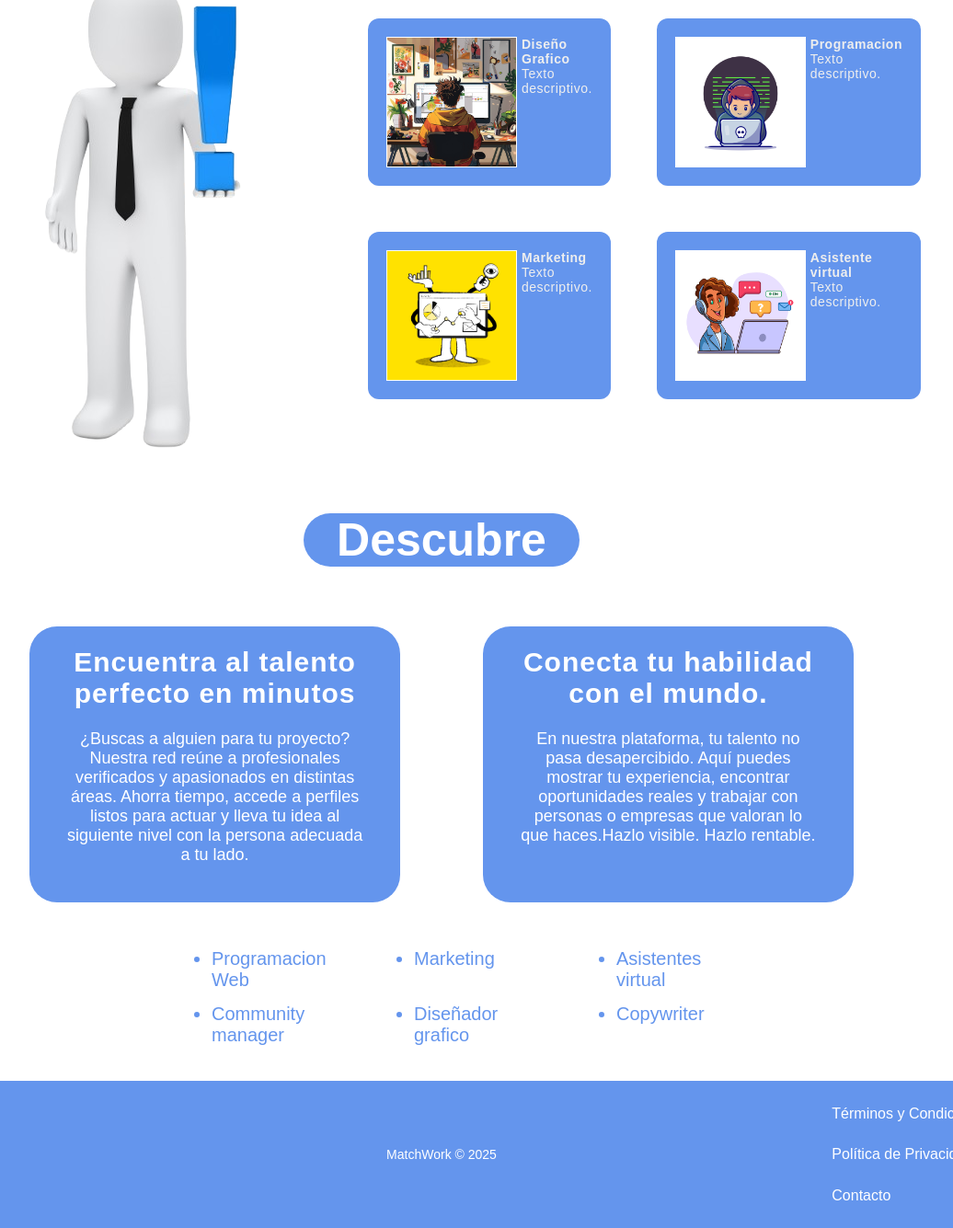
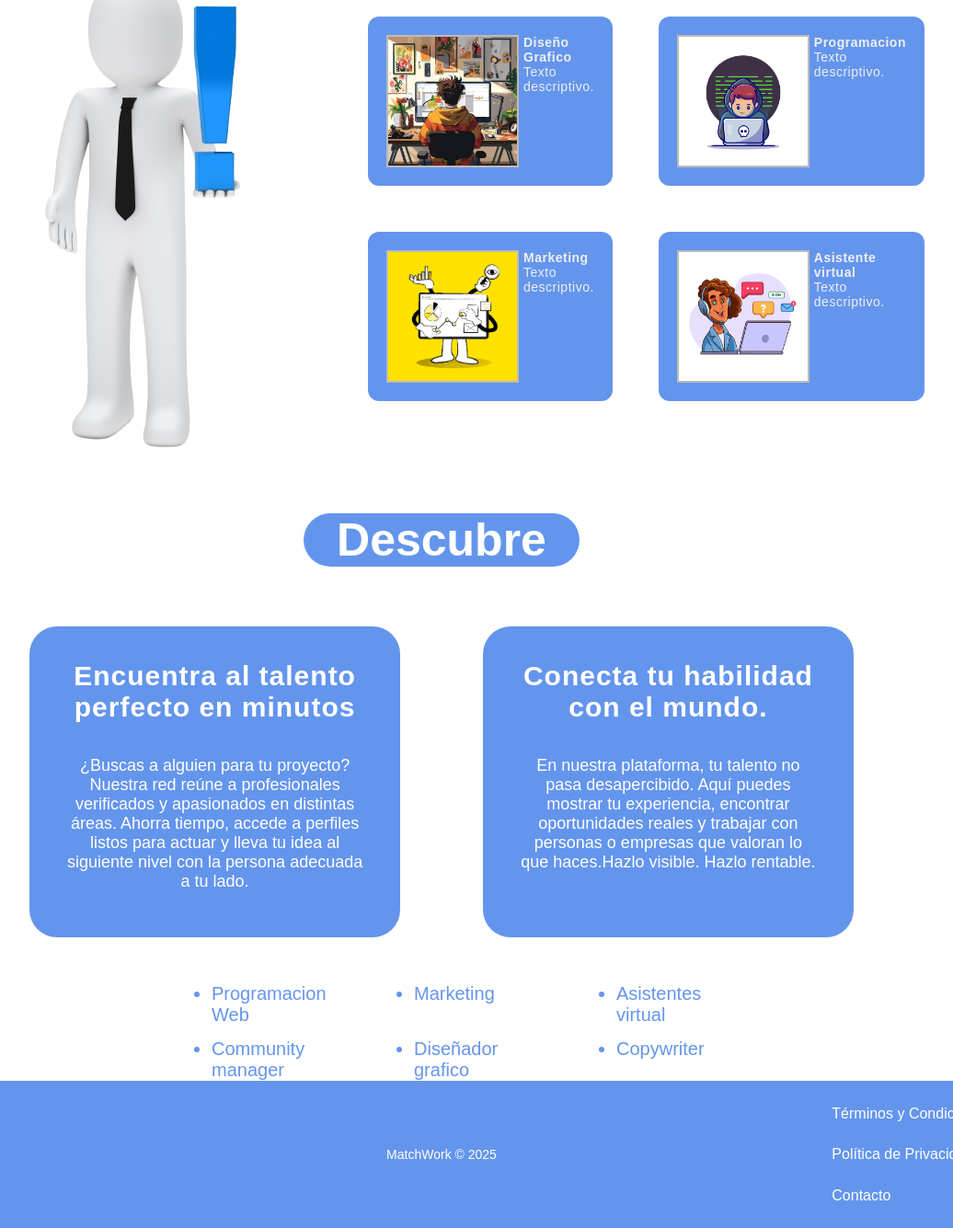
Before and after one commit to ParraC19/MatchWork, a plain HTML site: page index.html in a window 1280 px wide. Shown: the part 991-2326 px from the top of the page at 92% size, without its empty margins (160-1196 px from the left). Drawn offline with Linux system fonts and the light colour scheme; a web font is replaced by a local one.

Commit message:
css actualizado

```diff
--- a/estilos.css
+++ b/estilos.css
@@ -1,7 +1,6 @@
-body, html {
-    margin: 0 0;
+body {
+    margin: 0 ;
     padding: 0;
-    height: 100vh;
 }
 
 
@@ -40,7 +39,6 @@ header div {
 
 .buscador-header {
     border-radius: 20px;
-    margin: 0;
     padding: 0 10px;
     border: none;
     width: 300px;
@@ -61,6 +59,7 @@ header div {
     color: #6495ed;
     transition: 0.5s;
 }
+
 
 .botones {
     cursor: pointer;
@@ -98,7 +97,6 @@ header div {
     display: flex;
     align-items: center;
     font-size: 100px;
-    margin: 0px;
     color: #ffffff;
     letter-spacing: 2px;
     height:100px ;
@@ -110,9 +108,6 @@ header div {
 }
 
 .parrafo-inicio {
-    display: flex;
-    justify-content: center;
-    margin: 0 auto;
     color: #bbb;
     font-size: 24px;
 }
@@ -180,13 +175,6 @@ a {
     text-align: center;
 }
 
-.columna-1{
-    width: 25%;
-    margin: 0;
-    display: flex;
-    justify-content: center;
-}
-
 .columna-2{
     display: grid;
     grid-template-columns: repeat(2, 1fr);
@@ -201,7 +189,6 @@ a {
 
 .items {
     display: flex;
-    flex-direction: row;
     background-color: #6495ed;
     padding: 20px;
     border-radius: 12px;
@@ -212,26 +199,19 @@ a {
 .imagen-items {
     width: 10rem;
     height: 10rem;
-    border: 1px solid #fff;
-    justify-content: center;
+    border: 2px solid #bbb;
 }
 
 #imagen-item {
     width: 100%;
-    align-items: center;
 }
 
 .texto-items {
-    width: 50%;
-    margin: 0;
     text-align: left;
-    align-items: flex-start;
     flex: 1;
-
 }
 
 #titulo-item, #parrafo-item {
-    margin: auto;
     color: #eee;
     letter-spacing: 0.5px;
 }
@@ -239,31 +219,19 @@ a {
 .contenedor-final {
     display: flex;
     flex-direction: column;
-    justify-content: flex-start;
-    width: 100%;
     height: 79vh;
-    margin: 0;
-    align-items:center;
-}
-
-#titulo-bloque-final {
-    display: flex;
-
 }
 
 .bloque-central-final {
     display: flex;
     width: 70%;
-    height: 300px;
+    height: 350px;
     justify-content: space-between;
     margin: 50px auto;
 }
 
-.bloque-izquierdo {
-    display: flex;
-    float: left;
+.bloque-izquierdo, .bloque-derecho {
     text-align: center;
-    flex-direction: column;
     width: 45% ;
     background-color: #6495ed;
     border-radius: 30px;
@@ -274,9 +242,7 @@ a {
     letter-spacing: 1px;
     height: 30%;
     align-content: center;
-    padding: 0 20px;
     margin: 20px 20px 0 20px;
-    font-size: 20px;
 }
 
 #titulo-bloques h3 {
@@ -284,35 +250,21 @@ a {
 }
 
 
-
 #texto-bloque {
     color: #fff;
-    height: 70%;
     padding: 0 20px;
     margin: 20px;
     align-items: flex-start;
-    display: flex;
-    flex-wrap: wrap;
 }
 
 #texto-bloque p {
     font-size: 18px;
 }
 
-.bloque-derecho {
-    display: flex;
-    float:right;
-    text-align: center;
-    flex-direction:column;
-    width: 45% ;
-    background-color: #6495ed;
-    border-radius: 30px;
-}
+.bloque-final {
+    width: 100%;
+    height: 110px;
 
-.bloque-final {
-    display: flex;
-    width: 100%;
-    margin: 0 auto;
 }
 
 .lista {
@@ -320,8 +272,6 @@ a {
     grid-template-columns: repeat(3,1fr);
     width: 50%;
     gap: 20px;
-    justify-content: center;
-    align-content: center;
     color: #6495ed;
     margin: 0 auto;
     justify-items: center;
```
